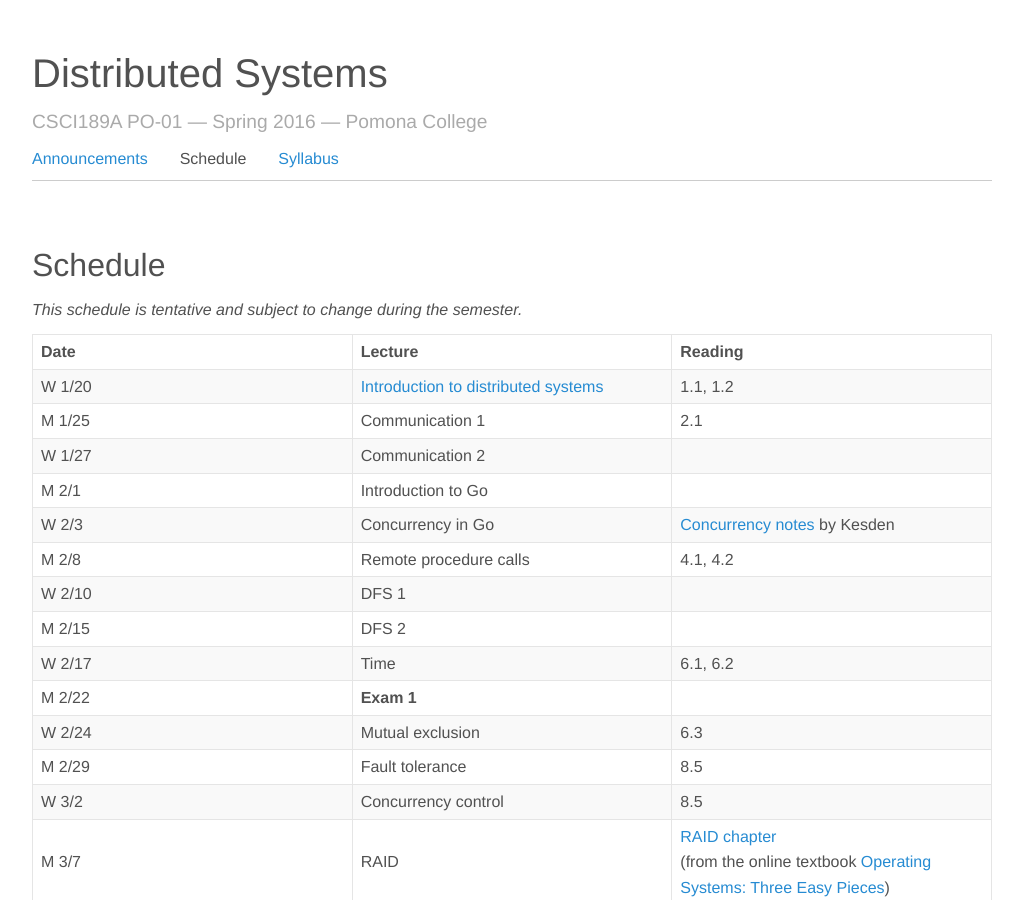
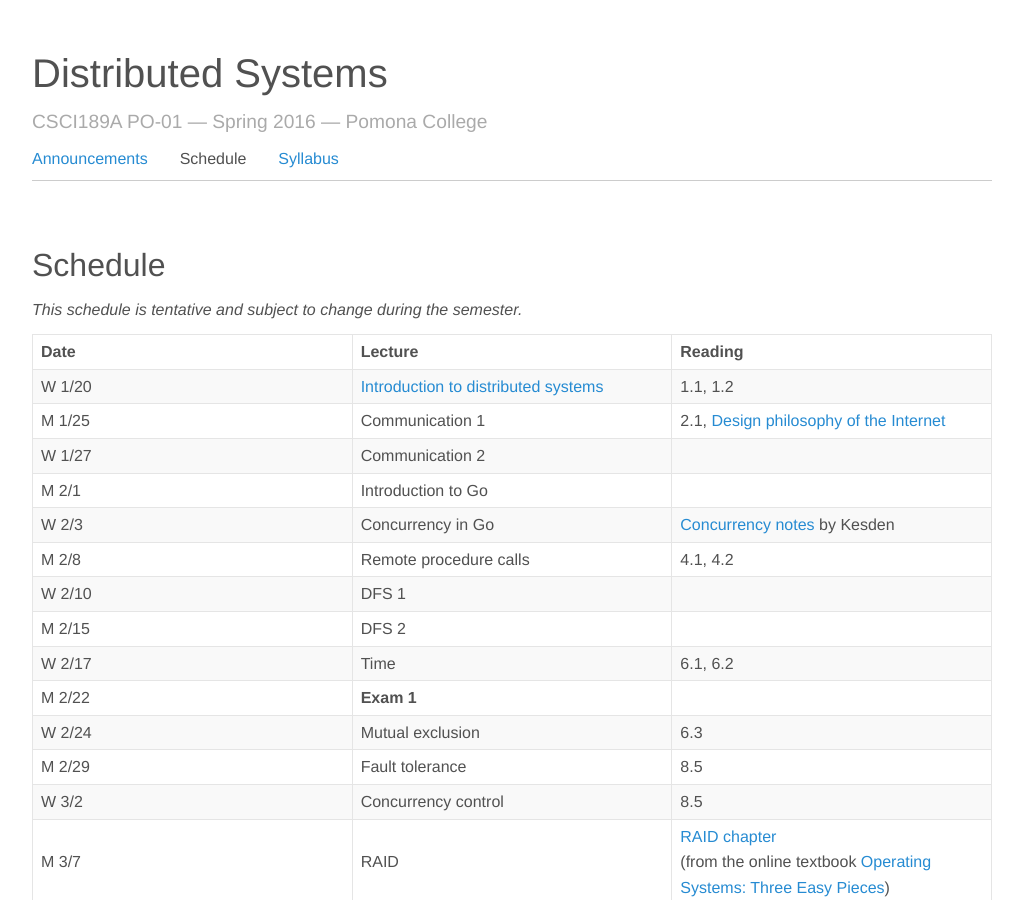
Before and after one commit to jnylam/jnylam.github.io, a Jekyll site: the page built from _courses/ds/index.md, in a window 1280 px wide and 900 px high. Shown: the whole window, without its empty margins (128-1151 px from the left). Built offline with Jekyll 4.4.1, drawn with Linux system fonts in a browser that asks for light colours.

Commit message:
reading for ds

```diff
--- a/_courses/ds/index.md
+++ b/_courses/ds/index.md
@@ -13,7 +13,7 @@ _This schedule is tentative and subject to change during the semester._
 Date|Lecture|Reading
 ----|-------|-------
 W 1/20  |  [Introduction to distributed systems](#introduction-to-distributed-systems) | 1.1, 1.2
-M 1/25  |  Communication 1  | 2.1
+M 1/25  |  Communication 1  | 2.1, [Design philosophy of the Internet](http://http://dl.acm.org/citation.cfm?id=52336)
 W 1/27  |  Communication 2  |
 M 2/1   |  Introduction to Go |
 W 2/3   |  Concurrency in Go  | [Concurrency notes](http://www.andrew.cmu.edu/course/15-440-kesden/index/lecture_index.html) by Kesden
```
